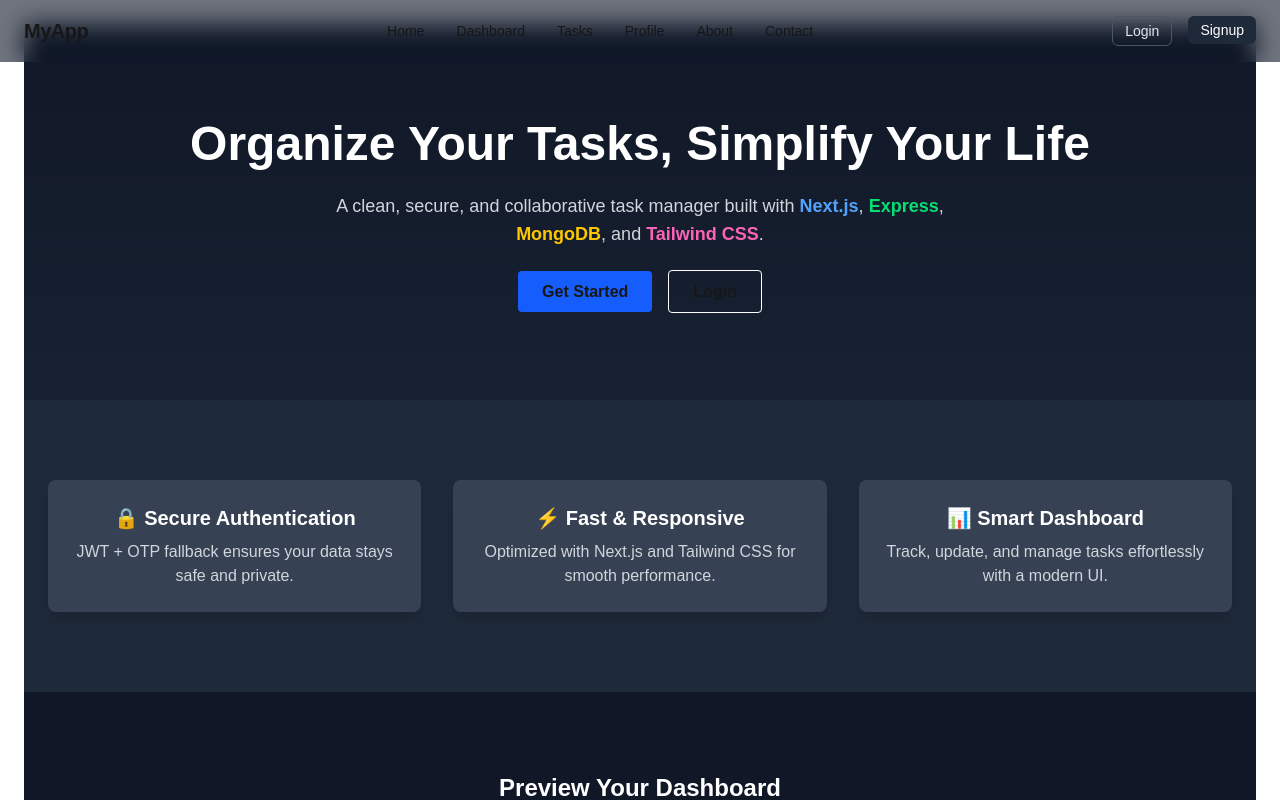
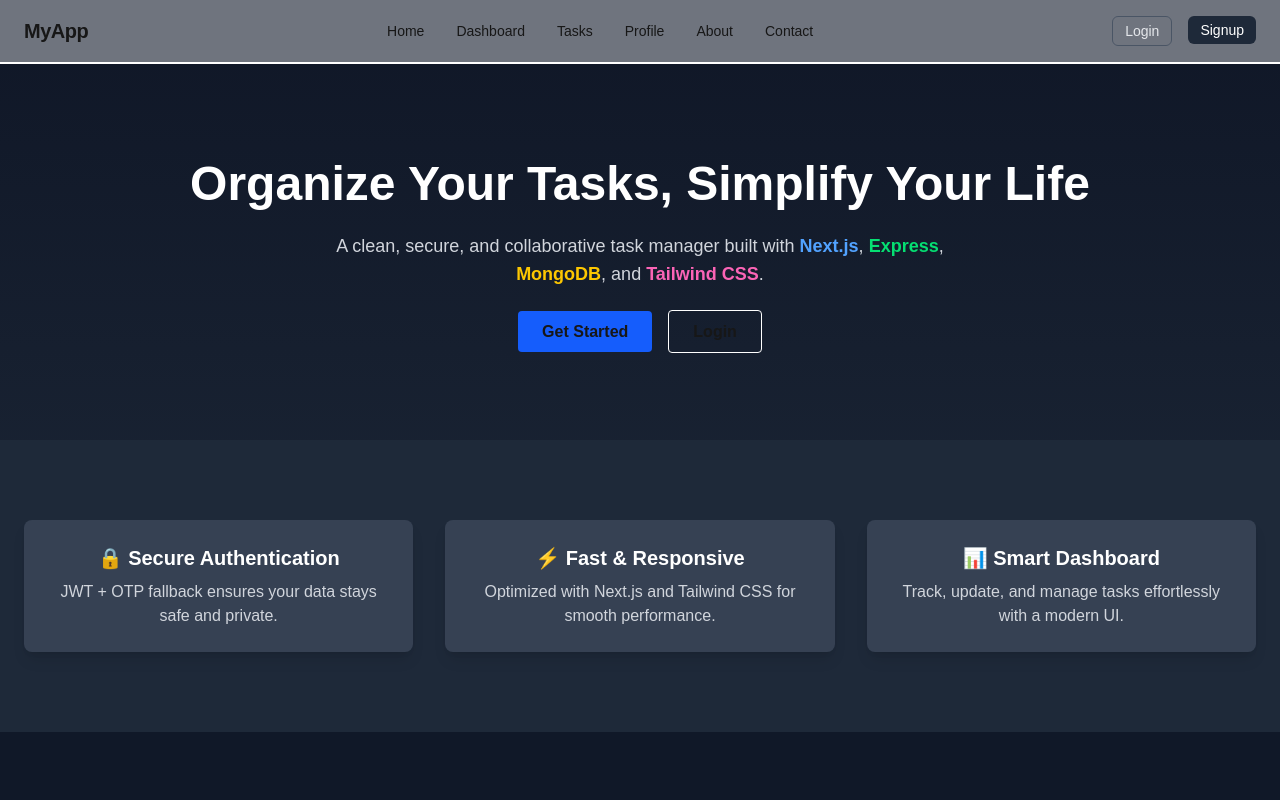
Before and after one commit to AkhilBarige/full-project, a Next.js app in the folder frontend/: page / in a window 1280 px wide. Shown: the top 800 px of the page. Built offline with nearby package versions, Linux system fonts and the light colour scheme; no server answers.

Commit message:
optimised styling

```diff
--- a/frontend/app/layout.tsx
+++ b/frontend/app/layout.tsx
@@ -34,7 +34,7 @@
           <Navbar />
 
           {/* Page content */}
-          <main className="flex-1 p-6">{children}</main>
+          <main className="flex-1 pt-16">{children}</main>
 
           {/* Global Footer */}
           <Footer />
```
Also changed, not shown: 1 other file (tests, documents, lock files or other folders).
